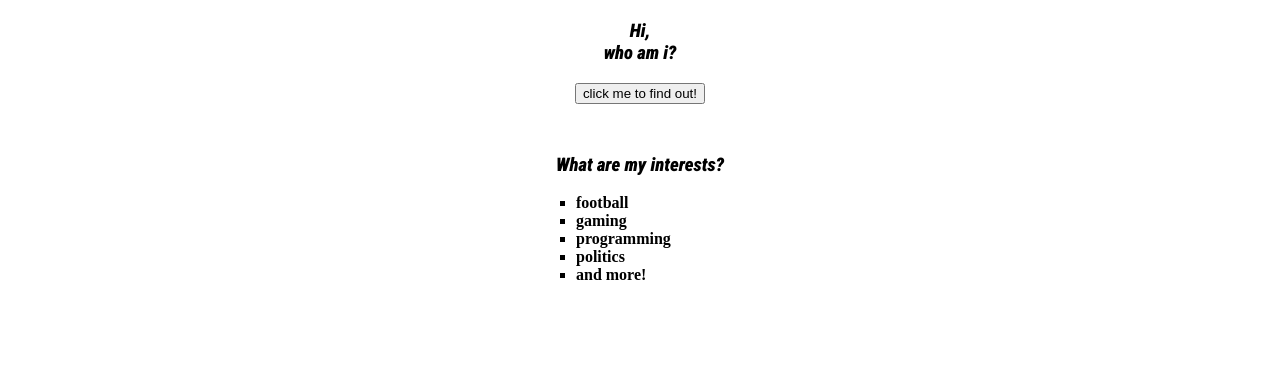
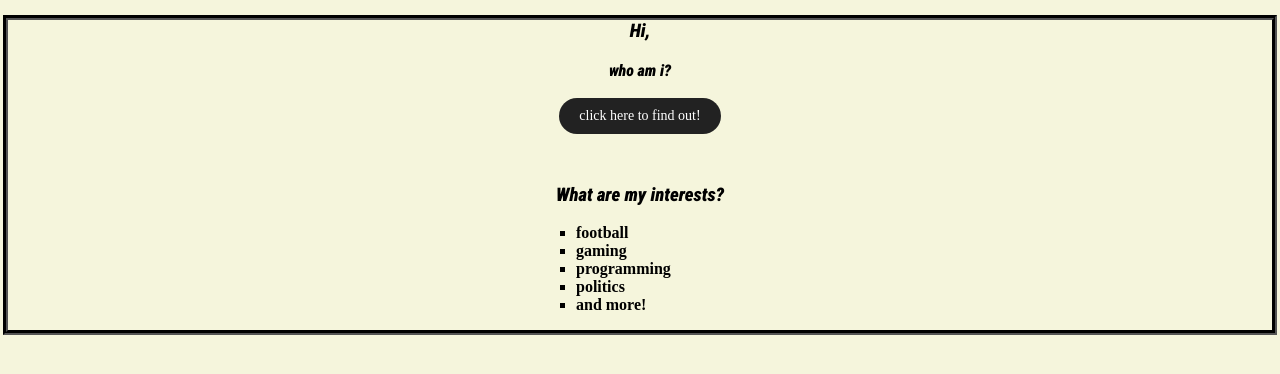
Before and after one commit to EinfachNurBxn/einfachnurbxn-github.io, a plain HTML site: page index.html in a window 1280 px wide. Drawn offline with Linux system fonts and the light colour scheme.

Commit message:
[index.html] some changes

```diff
--- a/index.html
+++ b/index.html
@@ -12,9 +12,14 @@
     <link rel="stylesheet" href="style.css">
 </head>
 <body>
-        <h3 class="header">Hi,<br>
-            <span id="demo">who am i?</span></h3>
-            <center><button class="button" type="button" onclick='document.getElementById("demo").innerText = "my name is Ben. Im 16 years old and come from Germany"'>click me to find out!</button></center>
+    <div class="box">
+        <h3 class="header">Hi,<br></h3>
+        <center><span class="header" id="demo">who am i?</span></h3></center><br>
+        <center>
+            <button class="round-button" style="font-family: inherit;" onclick="const d=document.getElementById('demo'); d.innerText = d.innerText==='who am i?' ? 'my name is Ben. I\'m 16 years old and come from Germany' : 'who am i?'">
+            click here to find out!
+          </button>
+        </center>
     <div class="container">
         <div class="list">
             <h3 class="header">What are my interests?</h3>
@@ -27,5 +32,6 @@
             </ul>
         </div>
     </div>
+</div>
 </body>
 </html>
--- a/style.css
+++ b/style.css
@@ -1,3 +1,7 @@
+body {
+    background-color: beige;
+}
+
 font {
     font-family: "Roboto Condensed", sans-serif;
     margin: 0;
@@ -21,6 +25,10 @@ font {
     text-align: left;
     margin-top: 10px;
 }
+.box {
+    outline-style: groove;
+    outline-width: 5px;
+}
 ul {
     list-style-type: square;
     padding-left: 20px;
@@ -31,3 +39,19 @@ footer {
     font-size: 0.95em;
     color: #000000;
 }
+.round-button {
+    padding: 10px 20px;
+    border-radius: 999px;
+    border: none;
+    background-color: #222;
+    color: #fff;
+    font-size: 14px;
+    font-family: inherit; /* <-- das ist entscheidend */
+    cursor: pointer;
+    transition: background-color 0.2s ease, transform 0.2s ease;
+  }
+
+  .round-button:hover {
+    background-color: #555;
+    transform: scale(1.05);
+  }
```
